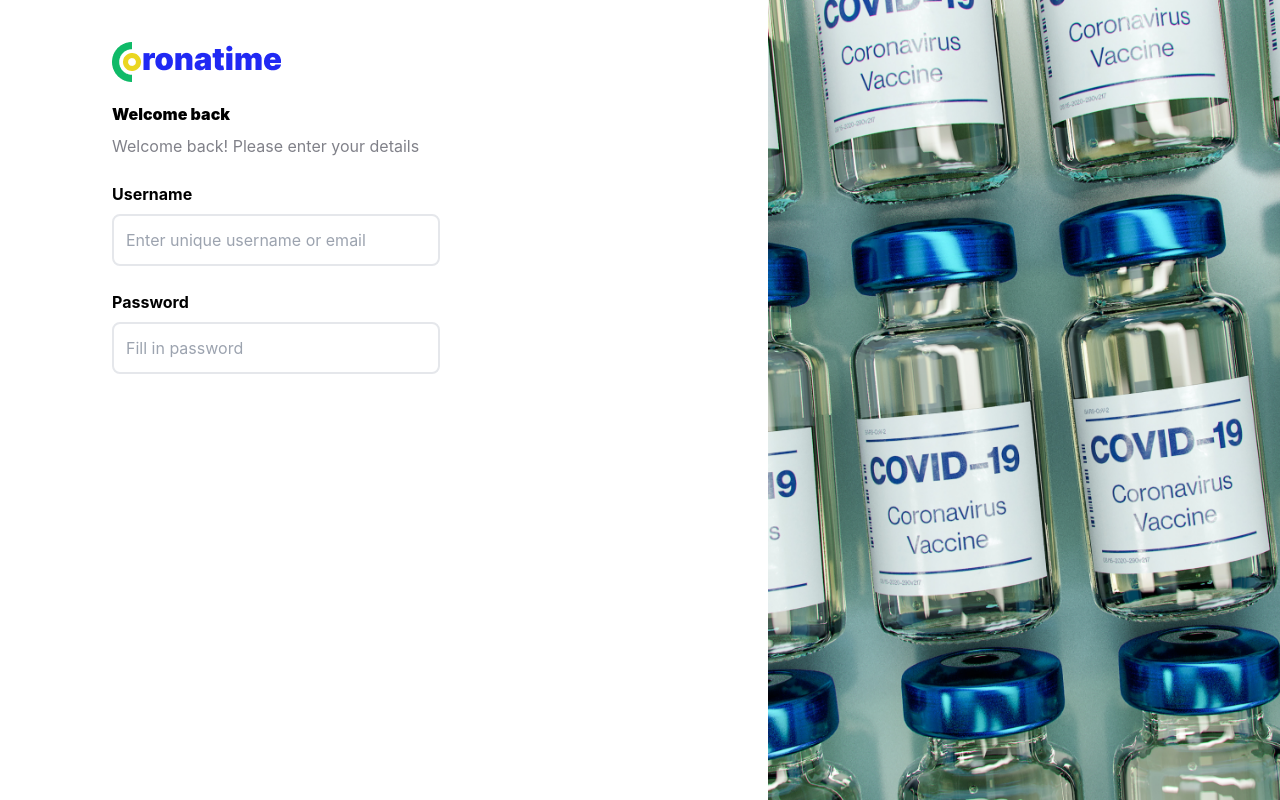
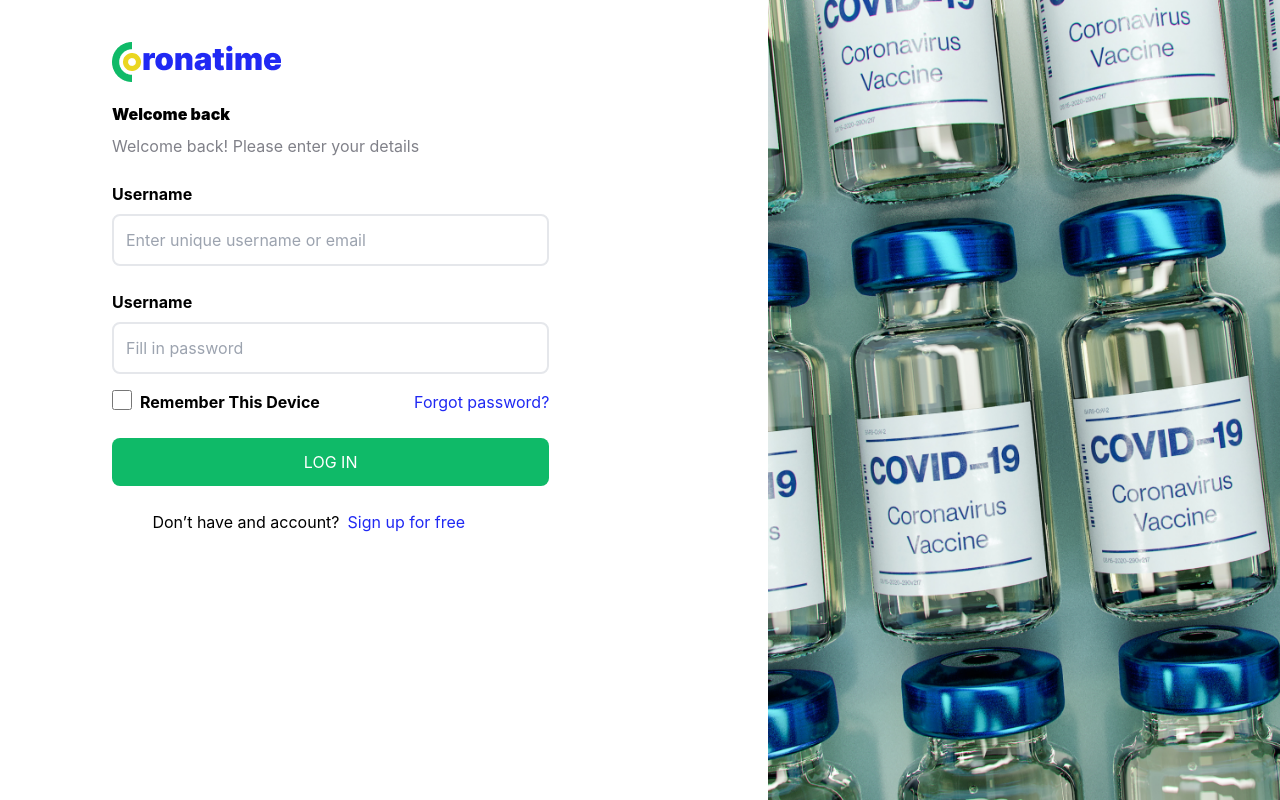
Before and after one commit to nikanoza/coronatime-nikanoza, a React (Create React App) app: page /login in a window 1280 px wide. Built offline with nearby package versions, Linux system fonts and the light colour scheme.

Commit message:
feat: create Button component

```diff
--- a/package.json
+++ b/package.json
@@ -13,6 +13,7 @@
     "react": "^18.1.0",
     "react-dom": "^18.1.0",
     "react-hook-form": "^7.31.2",
+    "react-router-dom": "^6.3.0",
     "react-scripts": "5.0.1",
     "typescript": "^4.6.4",
     "web-vitals": "^2.1.4"
--- a/src/App.tsx
+++ b/src/App.tsx
@@ -1,9 +1,13 @@
 import { Login } from 'pages';
+import { Navigate, Route, Routes } from 'react-router-dom';
 
 function App() {
   return (
     <div className="h-full">
-      <Login />
+      <Routes>
+        <Route path="/" element={<Navigate to="/login" replace />} />
+        <Route path="/login" element={<Login />} />
+      </Routes>
     </div>
   );
 }
--- /dev/null
+++ b/src/components/Button.tsx
@@ -0,0 +1,22 @@
+import React from 'react';
+
+const Button: React.FunctionComponent<{
+  type: any;
+  className: string;
+  onClick: () => {};
+  id: string;
+  children: any;
+}> = (props) => {
+  return (
+    <button
+      type={props.type}
+      className={props.className}
+      onClick={props.onClick}
+      id={props.id}
+    >
+      {props.children}
+    </button>
+  );
+};
+
+export default Button;
--- a/src/components/Input.tsx
+++ b/src/components/Input.tsx
@@ -3,25 +3,30 @@ import React from 'react';
 interface propsObj {
   label: string;
   className: string;
+  inputClass?: string;
+  text: string;
   type: string;
-  placeholder: string;
+  placeholder?: string;
   register: any;
   validations: object;
   onChange?: () => {};
 }
 
-const Input: React.FunctionComponent<propsObj> = (props) => {
+const Input: React.FC<propsObj> = (props) => {
   return (
     <div className={props.className}>
-      <div className="font-bold capitalize">{props.label}</div>
+      <label className="font-bold capitalize" htmlFor={props.label}>
+        {props.text}
+      </label>
       <input
         type={props.type}
-        className="w-1/2 pt-3 pb-3 pl-3 pr-3 mt-2 border-2 rounded-lg focus:border-[#2029F3] outline-none"
+        className={props.inputClass}
         placeholder={props.placeholder}
         {...props.register(props.label, {
           ...props.validations,
           onChange: props.onChange,
         })}
+        id={props.label}
       />
     </div>
   );
--- a/src/components/index.ts
+++ b/src/components/index.ts
@@ -1 +1,2 @@
 export { default as Input } from './Input';
+export { default as Button } from './Button';
--- a/src/index.tsx
+++ b/src/index.tsx
@@ -1,6 +1,11 @@
 import ReactDOM from 'react-dom/client';
 import 'index.css';
 import App from 'App';
+import { BrowserRouter } from 'react-router-dom';
 
 const root = ReactDOM.createRoot(document.getElementById('root')!);
-root.render(<App />);
+root.render(
+  <BrowserRouter>
+    <App />
+  </BrowserRouter>
+);
--- a/src/pages/Login/Login.tsx
+++ b/src/pages/Login/Login.tsx
@@ -1,6 +1,7 @@
 import { Vaccines, Coronatime } from 'assets/images';
-import { Input } from 'components';
+import { Input, Button } from 'components';
 import { useForm } from 'react-hook-form';
+import { Link } from 'react-router-dom';
 
 const Login = () => {
   const {
@@ -22,9 +23,11 @@ const Login = () => {
           <div className="mt-2 text-[#808189]">
             Welcome back! Please enter your details
           </div>
-          <form onSubmit={handleSubmit(onSubmit)}>
+          <form onSubmit={handleSubmit(onSubmit)} className="w-4/6">
             <Input
               label="username"
+              text="username"
+              inputClass="w-full pt-3 pb-3 pl-3 pr-3 mt-2 border-2 rounded-lg focus:border-[#2029F3] outline-none"
               className="mt-6 flex flex-col"
               type="text"
               placeholder="Enter unique username or email"
@@ -33,13 +36,43 @@ const Login = () => {
             />
             <Input
               label="password"
+              text="username"
+              inputClass="w-full pt-3 pb-3 pl-3 pr-3 mt-2 border-2 rounded-lg focus:border-[#2029F3] outline-none"
               className="mt-6 flex flex-col"
               type="password"
               placeholder="Fill in password"
               register={register}
               validations={{}}
             />
+            <div className="flex items-center text-center mt-4">
+              <Input
+                label="remember"
+                text="Remember this device"
+                inputClass="w-5 h-5 mr-2"
+                className="flex flex-row-reverse"
+                type="checkbox"
+                register={register}
+                validations={{}}
+              />
+              <Link to={'/reset-password'} className="text-[#2029F3] ml-auto">
+                Forgot password?
+              </Link>
+            </div>
+            <Button
+              type="submit"
+              className="mt-6 w-full flex items-center justify-center pt-3 pb-3 outline-none border-none bg-[#0FBA68] rounded-lg uppercase text-white"
+              onClick={async () => console.log('work')}
+              id="login_btn"
+            >
+              log in
+            </Button>
           </form>
+          <div className="flex mt-6 items-center w-3/5 justify-center">
+            Don’t have and account?
+            <Link to={'/registration'} className="text-[#2029F3] ml-2">
+              Sign up for free
+            </Link>
+          </div>
         </div>
       </div>
       <div className="w-2/5 h-full hidden lg:block">
```
Also changed, not shown: 1 other file (tests, documents, lock files or other folders).
